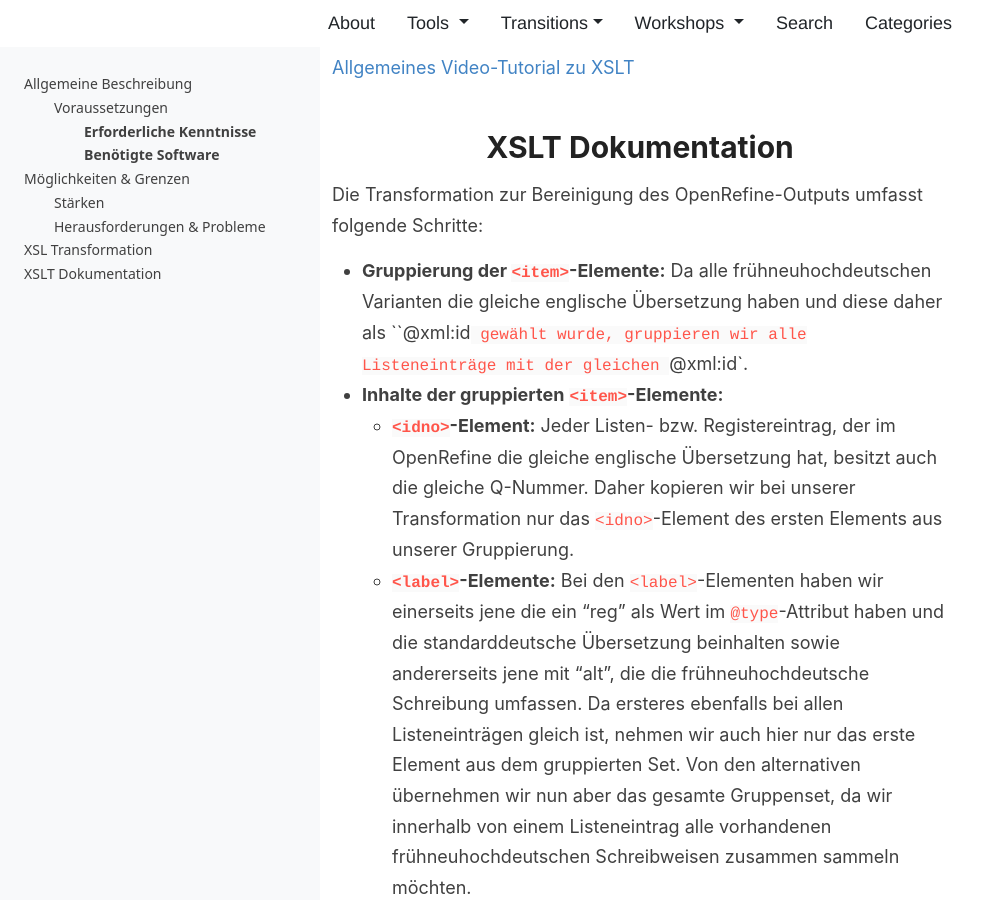
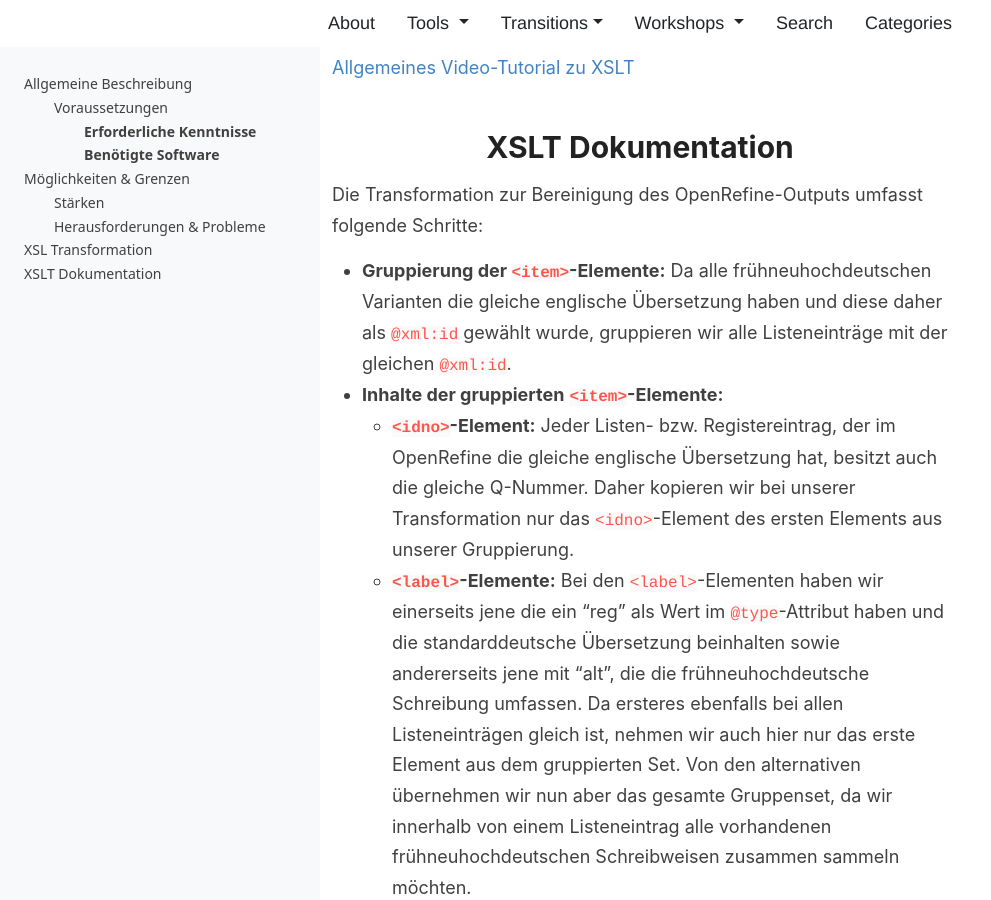
Before and after one commit to DigEdTnT/digedtnt.github.io, a Jekyll site: the page built from _posts/2023-07-06-transition-openrefine-ediarum.md, in a window 1280 px wide and 900 px high, scrolled down 3256 px. Shown: the whole window, without its empty margins (0-991 px from the left). Built offline with Jekyll 4.4.1, drawn with Linux system fonts in a browser that asks for light colours.

```diff
--- a/_posts/2023-07-06-transition-openrefine-ediarum.md
+++ b/_posts/2023-07-06-transition-openrefine-ediarum.md
@@ -89,11 +89,11 @@ In unserem Projekt sind wir mit folgender Herausforderung konfrontiert: Der Expo
 Um die `<item>`-Elemente mit der gleichen `@xml:id`, die außerdem auch die gleiche QID und die gleiche deutsche Übersetzung im `<label type=”reg”>`-Element enthalten, in einem `<item>`-Element mit den verschiedenen frühneuhochdeutschen Varianten mit mehreren  `<label type=”alt”>`-Elementen zusammenzuführen, transformieren wir die Daten mittels XSLT. Dabei gehen wir wie folgt vor:
 
 * Der in OpenRefine mittels Template in eine XML-Struktur überführte Datensatz wird beim Export als [Plaintext-Datei](https://github.com/DigEdTnT/digedtnt.github.io/blob/master/data/pipelines/pipeline_1/transition_2/data/output_openrefine.txt) zum Download bereitgestellt. Daher kopieren wir zunächst die Liste und fügen diese in das Register ein, das wir in ediarum für unser Projekt erstellt haben. Dafür wechseln wir in die Text-Ansicht und kopieren den Inhalt der TXT-Datei in den vorerst noch leeren `<body>`.
-{% include image.html url="../data/pipelines/pipeline_1/transition_2/img/copy-openrefine-output.PNG" description="Befüllen des ediarum-Registers mit den Daten aus OpenRefine" %}
+   {% include image.html url="../data/pipelines/pipeline_1/transition_2/img/copy-openrefine-output.PNG" description="Befüllen des ediarum-Registers mit den Daten aus OpenRefine" %}
 → Wie wir sehen können, ist das Dokument nicht valide, da die englische Übersetzung, die wir als `@xml:id` nutzen, mehrfach vorhanden ist, diese aber eindeutig sein muss.
 * Im nächsten Schritt wenden wir ein Transformationsszenario mit dem für die Listenadaptierung erstellten[ XSL-Dokument](https://github.com/DigEdTnT/digedtnt.github.io/blob/master/data/pipelines/pipeline_1/transition_2/data/openrefine-output_to_ediarum.xsl)  auf unser Register (Sachbegriffe.xml) an.
 * Unser transformiertes Register enthält nun zu jedem standarddeutschen Begriff alle frühneuhochdeutschen Varianten. In der Autor-Ansicht sieht dies folgendermaßen aus:
-{% include image.html url="../data/pipelines/pipeline_1/transition_2/img/clean-register.PNG" description="Transformiertes Register mit Zutatenliste" %}
+   {% include image.html url="../data/pipelines/pipeline_1/transition_2/img/clean-register.PNG" description="Transformiertes Register mit Zutatenliste" %}
 * Nun müssen wir in ediarum nur mehr das Register-XML austauschen oder den Inhalt der transformierten Datei in das alte Register übernehmen, und können dann mit der [Annotation der Zutaten](https://digedtnt.github.io/ediarum/#d-annotation-mit-registereintr%C3%A4gen) anhand unseres Datensatzes fortfahren.
 
 
@@ -106,7 +106,7 @@ Die Transformation zur Bereinigung des OpenRefine-Outputs umfasst folgende Schri
 
 
 
-* **Gruppierung der `<item>`-Elemente:**  Da alle frühneuhochdeutschen Varianten die gleiche englische Übersetzung haben und diese daher als ``@xml:id` gewählt wurde, gruppieren wir alle Listeneinträge mit der gleichen `@xml:id`.
+* **Gruppierung der `<item>`-Elemente:**  Da alle frühneuhochdeutschen Varianten die gleiche englische Übersetzung haben und diese daher als `@xml:id` gewählt wurde, gruppieren wir alle Listeneinträge mit der gleichen `@xml:id`.
 * **Inhalte der gruppierten** **`<item>`-Elemente:**
     * **`<idno>`-Element:** Jeder Listen- bzw. Registereintrag, der im OpenRefine die gleiche englische Übersetzung hat, besitzt auch die gleiche Q-Nummer. Daher kopieren wir bei unserer Transformation nur das `<idno>`-Element des ersten Elements aus unserer Gruppierung.
     * **`<label>`-Elemente:** Bei den `<label>`-Elementen haben wir einerseits jene die ein “reg” als Wert im `@type`-Attribut haben und die standarddeutsche Übersetzung beinhalten sowie andererseits jene mit “alt”, die die frühneuhochdeutsche Schreibung umfassen. Da ersteres ebenfalls bei allen Listeneinträgen gleich ist, nehmen wir auch hier nur das erste Element aus dem gruppierten Set. Von den alternativen übernehmen wir nun aber das gesamte Gruppenset, da wir innerhalb von einem Listeneintrag alle vorhandenen frühneuhochdeutschen Schreibweisen zusammen sammeln möchten.
```
Also changed, not shown: data/pipelines/pipeline_1/transition_2/img/copy-openrefine-output.PNG (renamed from data/pipelines/pipeline_1/transition_2/img/copy-openrefine-outputs.PNG).
